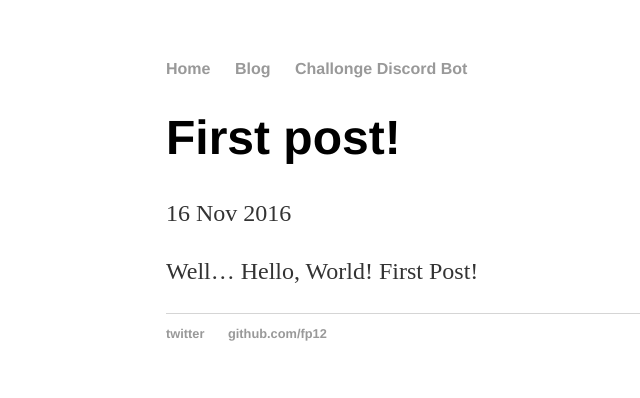
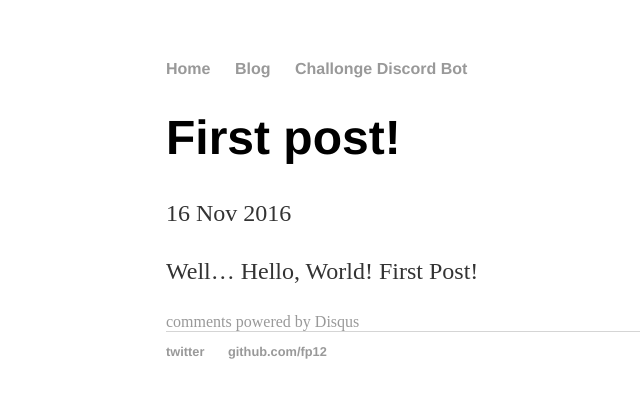
Before and after one commit to fp12/fp12.github.io, a Jekyll site: the page built from _posts/2016-11-16-first.md, in a window 1280 px wide. Shown: the top 398 px of the page, without its empty margins (26-666 px from the left). Built offline with Jekyll 4.4.1, drawn with Linux system fonts in a browser that asks for light colours; comment, search, counter and statistics services are not loaded.

Commit message:
Update post.html

```diff
--- a/_layouts/post.html
+++ b/_layouts/post.html
@@ -7,3 +8,7 @@ layout: default
 <div class="post">
   {{ content }}
 </div>
+<!-- Post comments -->
+<div class="notecomments">
+  {% include disqus.html %}
+</div>
```
Also changed, not shown: other parts of _layouts/post.html (+1 -0 lines).
